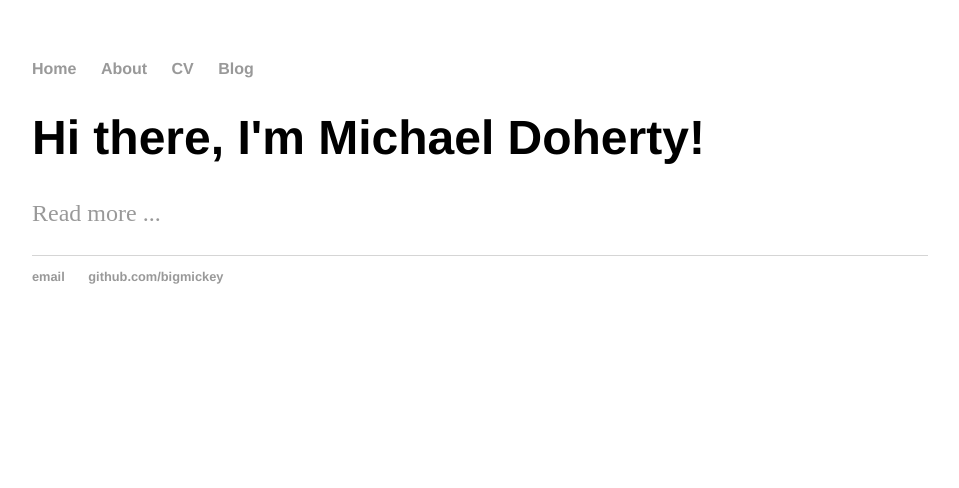
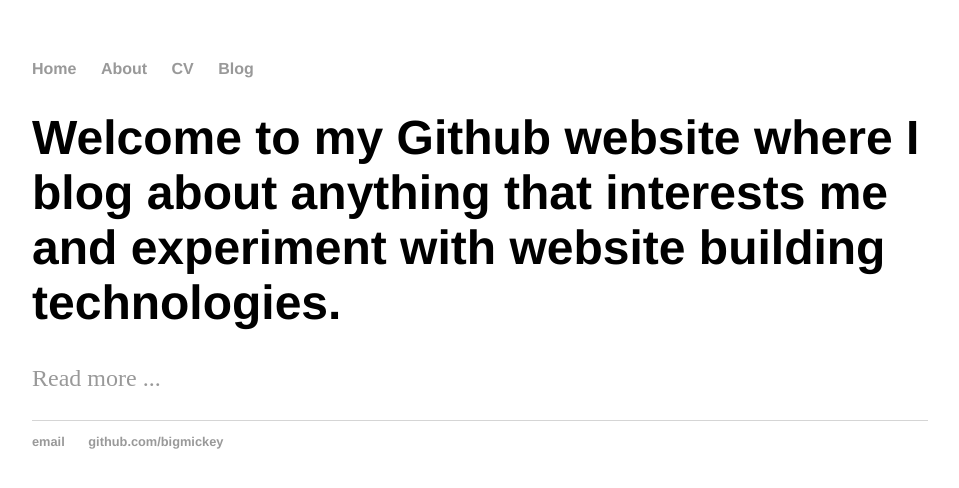
Before and after one commit to bigmickey/bigmickey.github.io, a Jekyll site: the page built from index.html, in a window 1280 px wide. Shown: the top 488 px of the page, without its empty margins (160-1119 px from the left). Built offline with Jekyll 4.4.1, drawn with Linux system fonts in a browser that asks for light colours.

Commit message:
Update index.html
Better welcome message

```diff
--- a/index.html
+++ b/index.html
@@ -3,6 +3,6 @@ layout: default
 title: All My Bloggy Interests
 ---
 <div class="blurb">
-	<h1>Hi there, I'm Michael Doherty!</h1>
+	<h1>Welcome to my Github website where I blog about anything that interests me and experiment with website building technologies.</h1>
 	<p><a href="/about">Read more ...</a></p>
 </div><!-- /.blurb -->
```
